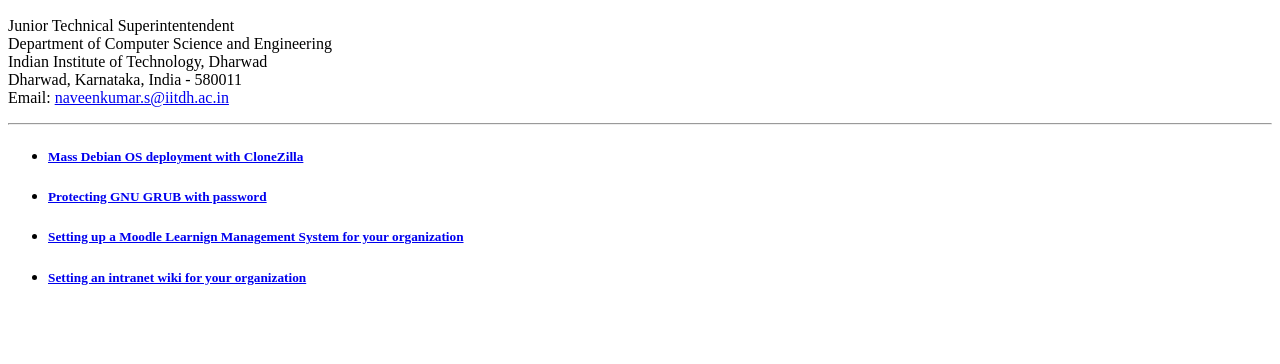
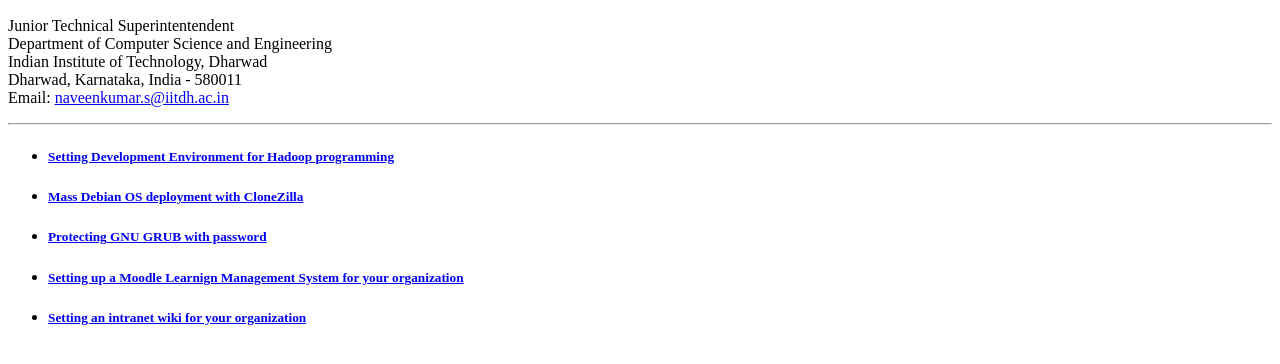
Before and after one commit to naveenkumar-seetimani/myweb, a plain HTML site: page docs/index.html in a window 1280 px wide. Shown: the part 38-402 px from the top of the page. Drawn offline with Linux system fonts and the light colour scheme.

Commit message:
Update index.html

```diff
--- a/docs/index.html
+++ b/docs/index.html
@@ -25,6 +25,7 @@ body {
 	<hr/>
 <ul>
 
+	<li><h5><a href="hadoop_tutorial/hadoop-main.html">Setting Development Environment for Hadoop programming</a></h5></li>
 <li><h5><a href="mass-cloning-clonezilla.html">Mass Debian OS deployment with CloneZilla</a></h5></li>
 <li><h5><a href="password-protected-grub.html">Protecting GNU GRUB with password</a></h5></li>
 <li><h5><a href="moodle-vpl.html">Setting up a Moodle Learnign Management System for your organization</a></h5></li>
```
